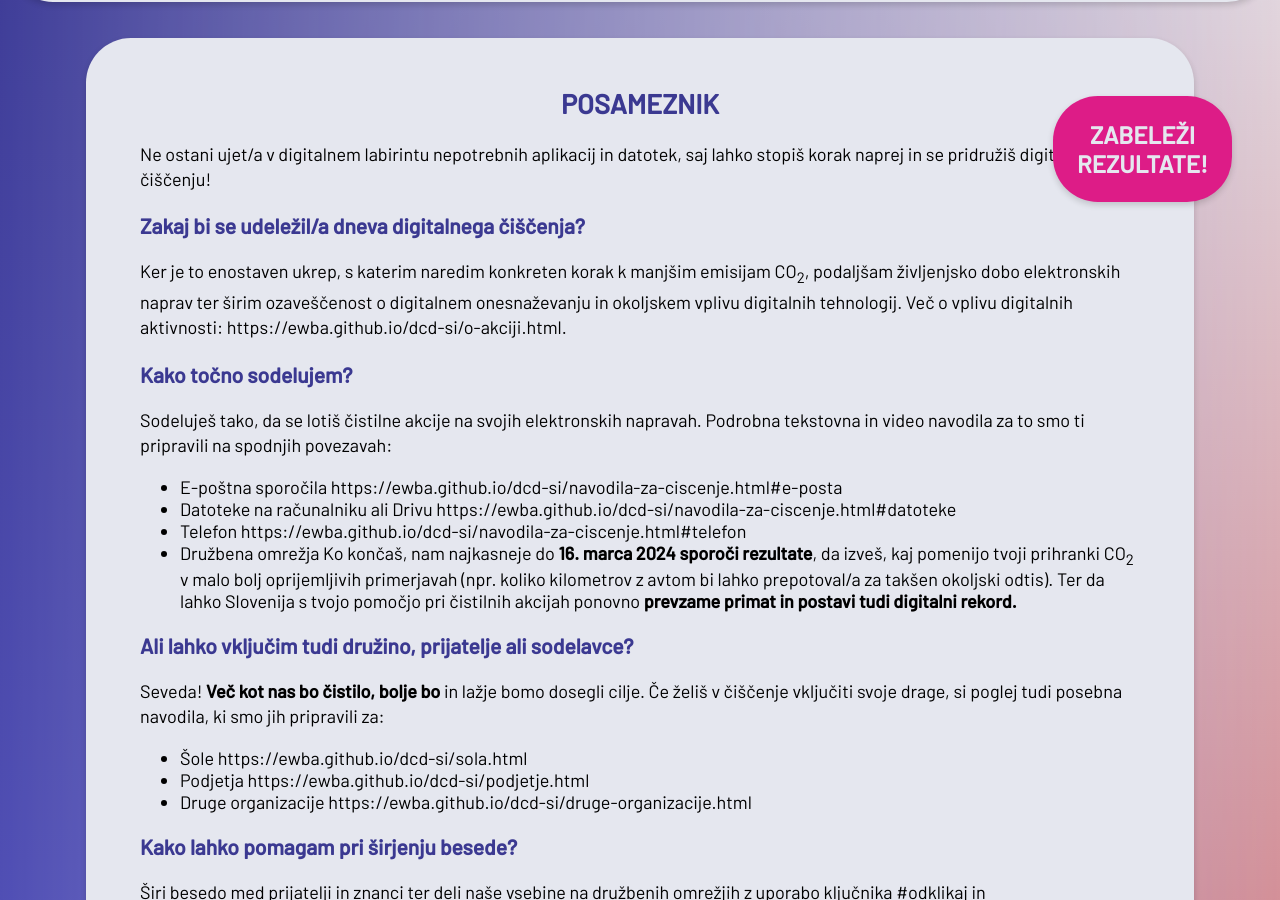
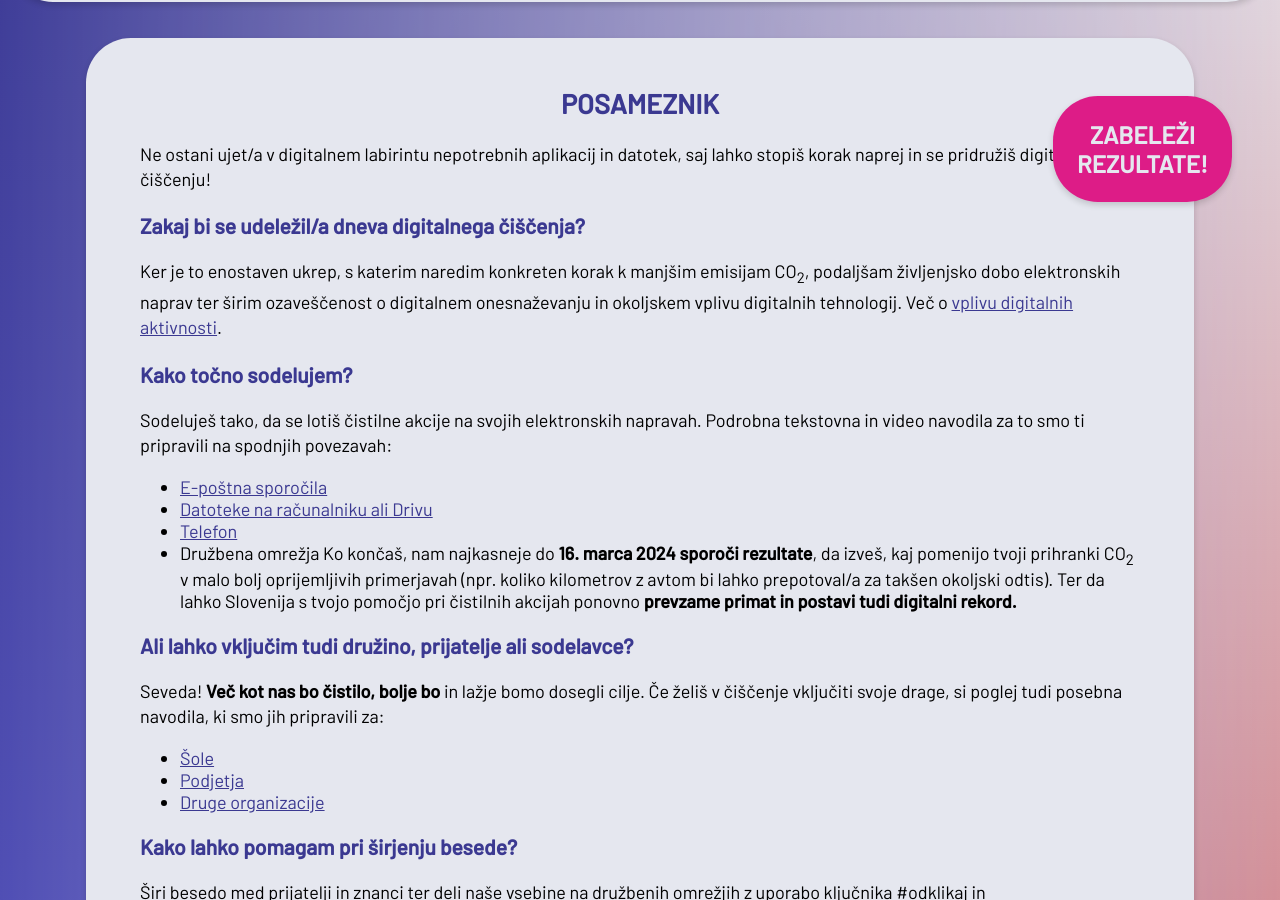
Before and after one commit to ewba/dcd-si, a Jekyll site: the page built from posameznik.md, in a window 1280 px wide and 900 px high, scrolled down 232 px. Built offline with Jekyll 4.4.1, drawn with Linux system fonts in a browser that asks for light colours.

Commit message:
Update posameznik.md

```diff
--- a/posameznik.md
+++ b/posameznik.md
@@ -10,21 +10,21 @@ co2: x
 Ne ostani ujet/a v digitalnem labirintu nepotrebnih aplikacij in datotek, saj lahko stopiš korak naprej in se pridružiš digitalnemu čiščenju!
 
 ### Zakaj bi se udeležil/a dneva digitalnega čiščenja?
-Ker je to enostaven ukrep, s katerim naredim konkreten korak k manjšim emisijam CO<sub>2</sub>, podaljšam življenjsko dobo elektronskih naprav ter širim ozaveščenost o digitalnem onesnaževanju in okoljskem vplivu digitalnih tehnologij. Več o vplivu digitalnih aktivnosti: https://ewba.github.io/dcd-si/o-akciji.html.
+Ker je to enostaven ukrep, s katerim naredim konkreten korak k manjšim emisijam CO<sub>2</sub>, podaljšam življenjsko dobo elektronskih naprav ter širim ozaveščenost o digitalnem onesnaževanju in okoljskem vplivu digitalnih tehnologij. Več o [vplivu digitalnih aktivnosti](https://ewba.github.io/dcd-si/o-akciji.html).
 
 ### Kako točno sodelujem?
 Sodeluješ tako, da se lotiš čistilne akcije na svojih elektronskih napravah. Podrobna tekstovna in video navodila za to smo ti pripravili na spodnjih povezavah:
-- E-poštna sporočila https://ewba.github.io/dcd-si/navodila-za-ciscenje.html#e-posta
-- Datoteke na računalniku ali Drivu https://ewba.github.io/dcd-si/navodila-za-ciscenje.html#datoteke
-- Telefon https://ewba.github.io/dcd-si/navodila-za-ciscenje.html#telefon
+- [E-poštna sporočila](https://ewba.github.io/dcd-si/navodila-za-ciscenje.html#e-posta)
+- [Datoteke na računalniku ali Drivu](https://ewba.github.io/dcd-si/navodila-za-ciscenje.html#datoteke)
+- [Telefon](https://ewba.github.io/dcd-si/navodila-za-ciscenje.html#telefon)
 - Družbena omrežja
 Ko končaš, nam najkasneje do **16. marca 2024** **sporoči rezultate**, da izveš, kaj pomenijo tvoji prihranki CO<sub>2</sub> v malo bolj oprijemljivih primerjavah (npr. koliko kilometrov z avtom bi lahko prepotoval/a za takšen okoljski odtis). Ter da lahko Slovenija s tvojo pomočjo pri čistilnih akcijah ponovno **prevzame primat in postavi tudi digitalni rekord.**
 
 ### Ali lahko vključim tudi družino, prijatelje ali sodelavce?
 Seveda! **Več kot nas bo čistilo, bolje bo** in lažje bomo dosegli cilje. Če želiš v čiščenje vključiti svoje drage, si poglej tudi posebna navodila, ki smo jih pripravili za:
-- Šole https://ewba.github.io/dcd-si/sola.html
-- Podjetja https://ewba.github.io/dcd-si/podjetje.html
-- Druge organizacije https://ewba.github.io/dcd-si/druge-organizacije.html
+- [Šole](https://ewba.github.io/dcd-si/sola.html)
+- [Podjetja](https://ewba.github.io/dcd-si/podjetje.html)
+- [Druge organizacije](https://ewba.github.io/dcd-si/druge-organizacije.html)
 
 ### Kako lahko pomagam pri širjenju besede?
 Širi besedo med prijatelji in znanci ter deli naše vsebine na družbenih omrežjih z uporabo ključnika #odklikaj in #DigitalCleanupDay.
```
